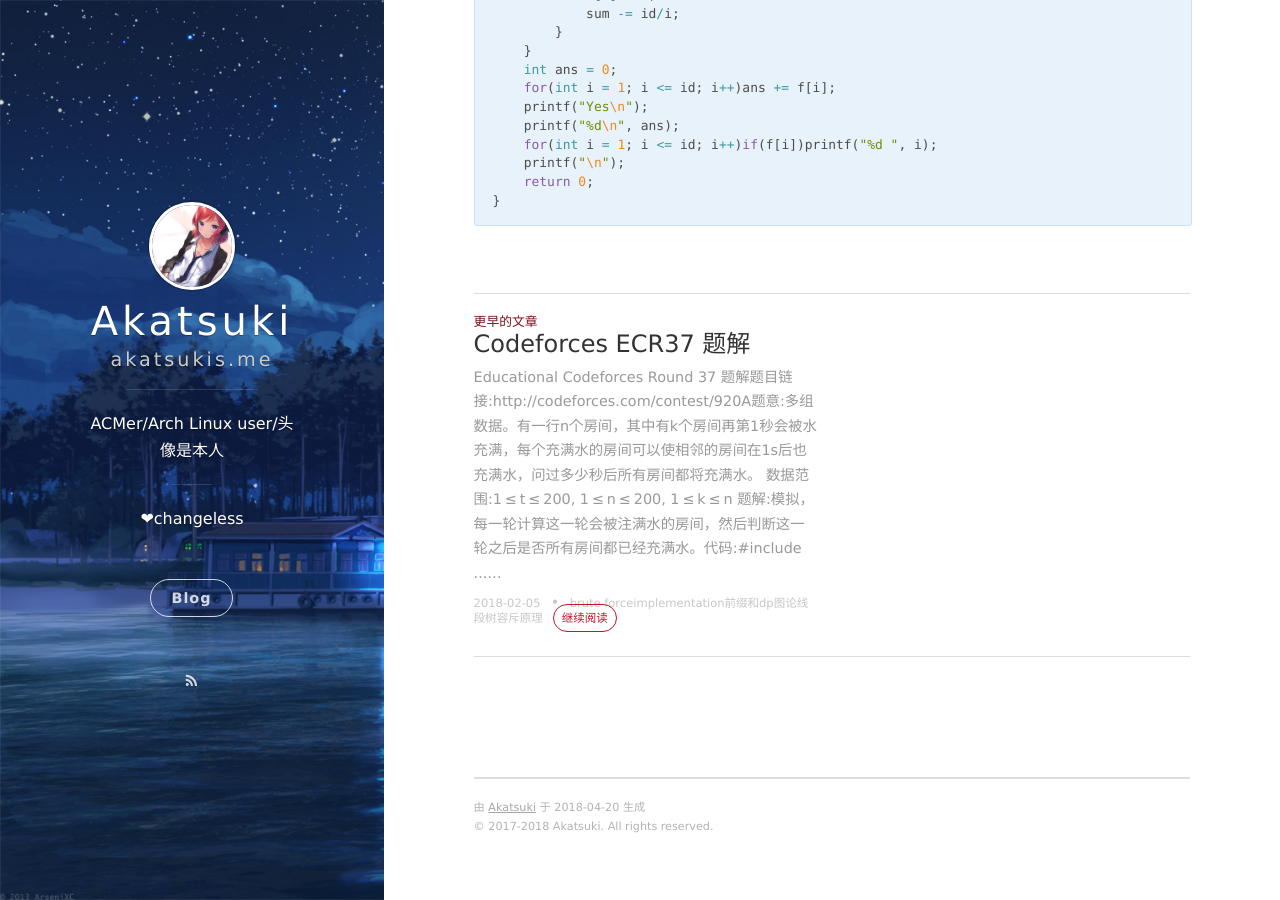
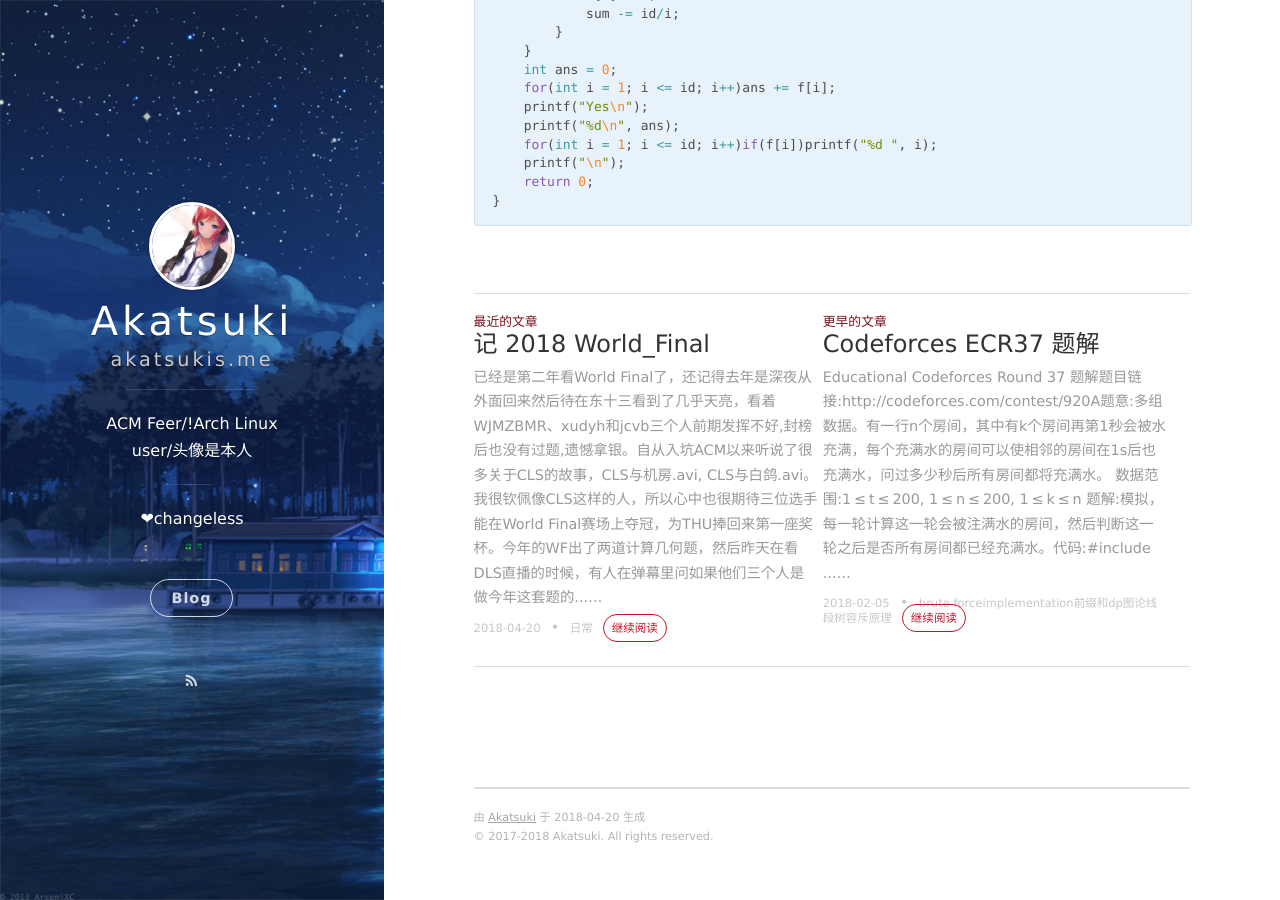
Before and after one commit to Akatsukis/akatsukis.github.io, a Jekyll site: the page built from _posts/Tech/2018-02-07-CFRound461.markdown, in a window 1280 px wide and 900 px high, scrolled down 7694 px. Built offline with Jekyll 4.4.1, drawn with Linux system fonts in a browser that asks for light colours; nearby versions of some CDN libraries; comment, search, counter and statistics services are not loaded.

Commit message:
update 2017WF

```diff
--- a/_config.yml
+++ b/_config.yml
@@ -2,7 +2,7 @@
 title: Akatsuki
 subtitle: akatsukis.me
 welcome_message: ❤<a href="http://changeless.me" target="_blank">changeless</a>
-description: ACMer/Arch Linux user/头像是本人
+description: ACM Feer/!Arch Linux user/头像是本人
 creator: <a href="https://github.com/Akatsukis">@Akatsuki</a>
 
 url: "http://akatsukis.me"
--- /dev/null
+++ b/_posts/Life/2018-04-20-2017_World_Final.markdown
@@ -0,0 +1,13 @@
+---
+layout: post
+comments: True
+title: 记 2018 World_Final
+tags:
+- 日常
+categories: 随笔
+---
+已经是第二年看World Final了，还记得去年是深夜从外面回来然后待在东十三看到了几乎天亮，看着WJMZBMR、xudyh和jcvb三个人前期发挥不好,封榜后也没有过题,遗憾拿银。自从入坑ACM以来听说了很多关于CLS的故事，CLS与机房.avi, CLS与白鸽.avi。我很钦佩像CLS这样的人，所以心中也很期待三位选手能在World Final赛场上夺冠，为THU捧回来第一座奖杯。今年的WF出了两道计算几何题，然后昨天在看DLS直播的时候，有人在弹幕里问如果他们三个人是做今年这套题的话会怎么样，DLS带着惋惜的语气说陈老师能过E和G，然后他应该能把D写了，所以结果怎么样可能真的不好说。很希望可以再在WF上看到DDF三个人，可惜已经没有机会了啊。
+<br>
+说到敝校今年的表现，可能真的出乎不少人的意料。一共就没打过几场现场赛的队伍，凭着南宁一块金牌直接进了Final，这样的成绩可能会让人不太服气。但是Nebula还是那个Nebula，总能在赛场上坚持到最后一分钟。我知道Nebula这个队伍是在去年的华师校赛，我和lmc两个人去打，结果半小时签到完两道题之后就再也没有动静了，提前了半个小时离场。走之前去看了一眼Nebula，好像打得也不算特别好。然后我和lmc下楼，走到华师门口，看群里他们发的终榜，Nebula最后半小时里连过两题，翻到了很靠前的位置。他们打的16大连和17南宁都是这样，16大连最后五分钟做出来一道银牌区的dp题从铁牌区翻到了铜牌区，17南宁又是最后半小时过题进了Final。到了Final封榜后连过两题翻盘，好像也很符合Nebula的风格呀。
+<br>
+嘛，我也还是那个我，对吧@<a href="http://changeless.me/" target="_blank">changeless</a>
```
